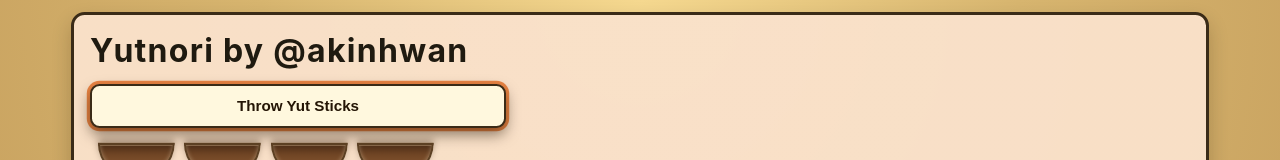
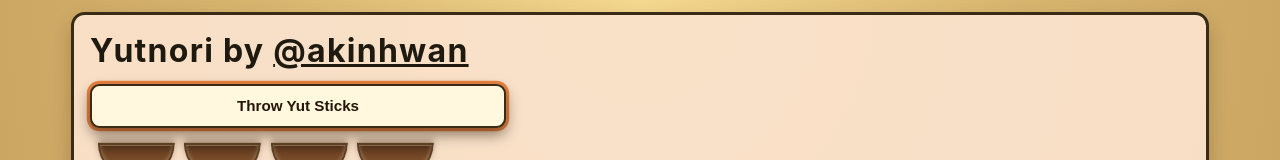
Before and after one commit to akinhwan/yutnori, a React (Create React App) app: page / in a window 1280 px wide. Shown: the top 160 px of the page. Built offline with nearby package versions, Linux system fonts and the light colour scheme.

Commit message:
Hyperlink title.

```diff
--- a/src/App.css
+++ b/src/App.css
@@ -33,6 +33,10 @@
   margin: 0 0 0.35rem;
   font-size: clamp(1.5rem, 3vw, 2rem);
   letter-spacing: 0.04em;
+}
+
+.game-title a {
+  color: inherit;
 }
 
 .control-row {
--- a/src/App.js
+++ b/src/App.js
@@ -476,7 +476,16 @@ function App() {
           winner ?? currentPlayer
         }`}
       >
-        <h1 className="game-title">Yutnori by @akinhwan</h1>
+        <h1 className="game-title">
+          Yutnori by{' '}
+          <a
+            href="https://www.instagram.com/akinhwan"
+            target="_blank"
+            rel="noreferrer"
+          >
+            @akinhwan
+          </a>
+        </h1>
 
         <div className="control-row">
           <button
```
